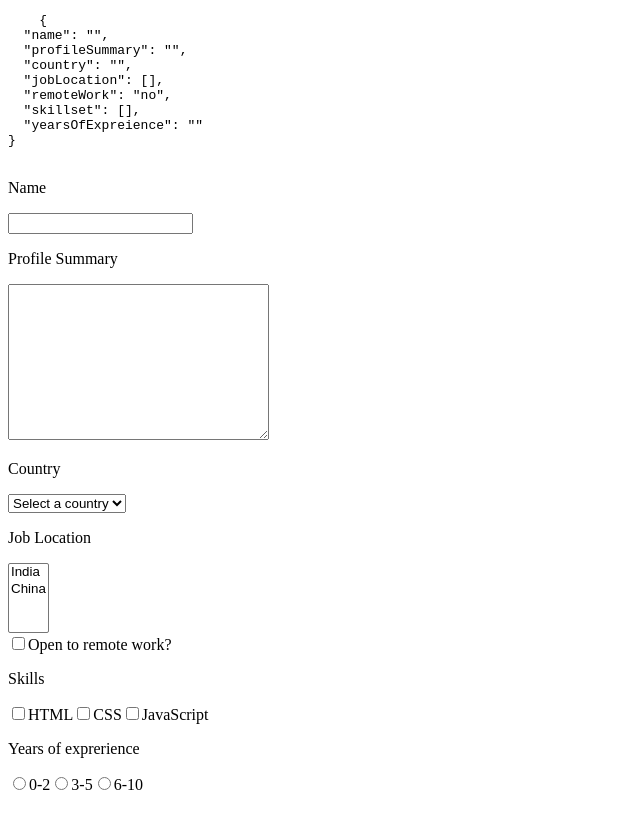
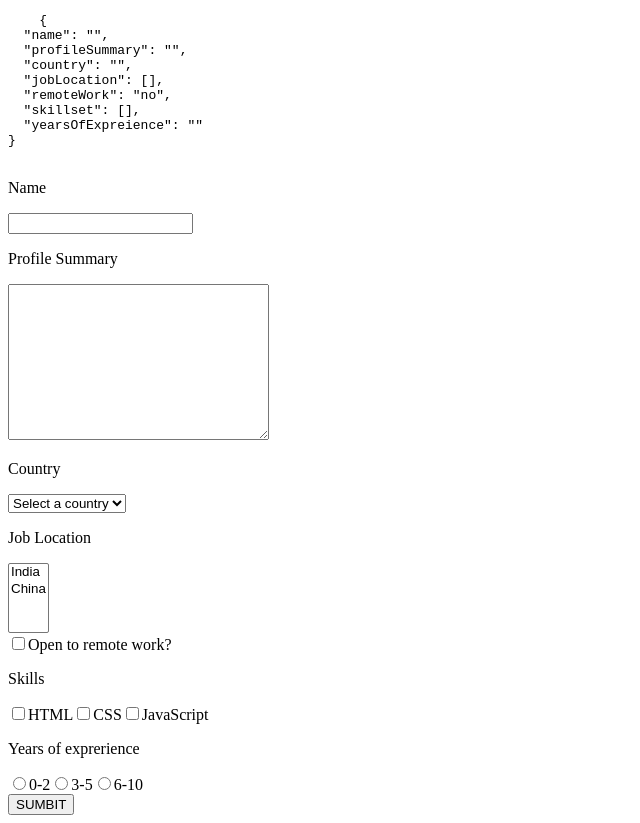
Before and after one commit to milan-sony/learn_vue.js, a Vue app: page / in a window 1280 px wide. Shown: the whole page, without its empty margins (0-640 px from the left). Before the commit the page ends 802 px from the top, so only its background shows below. Built offline with nearby package versions, Linux system fonts and the light colour scheme.

Commit message:
v-model and form handling

```diff
--- a/src/App.vue
+++ b/src/App.vue
@@ -4,7 +4,7 @@
     {{ JSON.stringify(formValue, null, 2) }}
   </pre>
 
-  <form>
+  <form @submit="submitForm">
 
     <div>
       <p>Name</p>
@@ -52,6 +52,10 @@
       <input type="radio" id="6-10" value="6-10" v-model="formValue.yearsOfExpreience"><span>6-10</span>
     </div>
 
+    <div>
+      <button>SUMBIT</button>
+    </div>
+
   </form>
 
 </template>
@@ -74,7 +78,10 @@ export default {
     }
   },
   methods: {
-
+    submitForm(event){
+      event.preventDefault()
+      console.log('Form Values', this.formValue)
+    }
   }
 }
 
```
